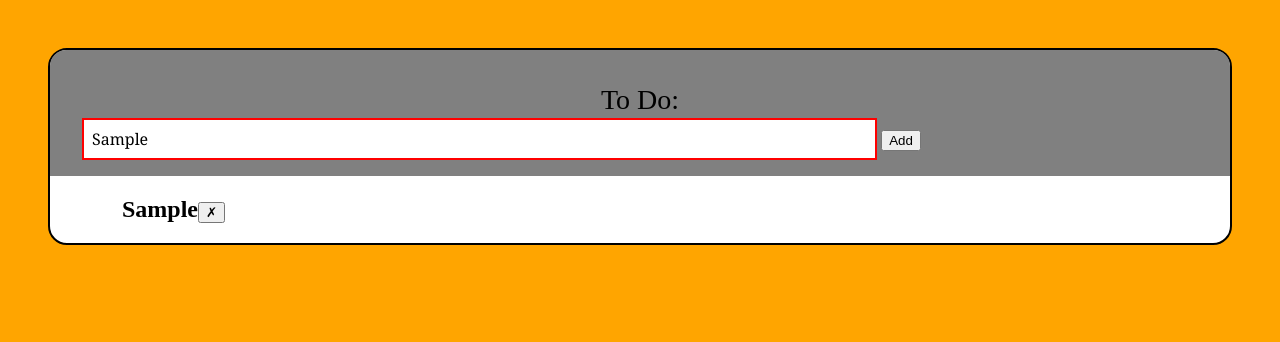
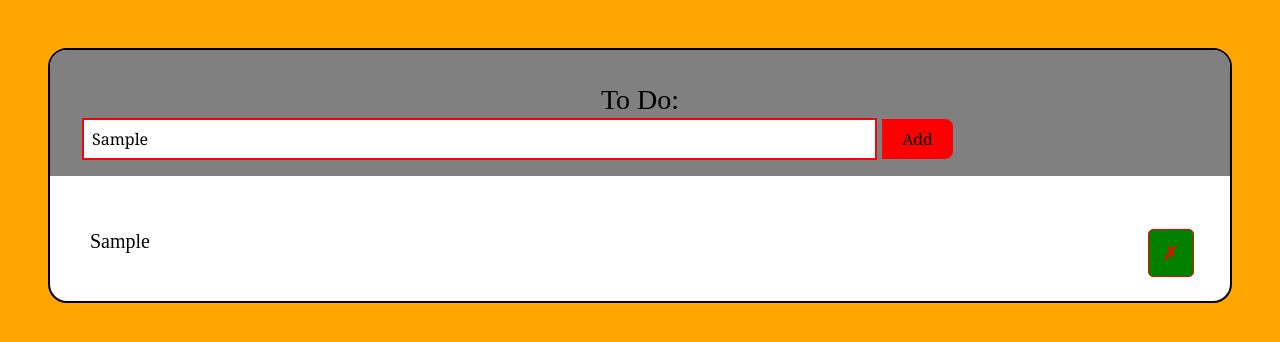
Before and after one commit to natalie-macpherson/dsn1676-assignment-5, a plain HTML site: page index.html in a window 1280 px wide. Both pictures are taken after typing "Sample" into the empty fields and a click on the button "Add". Drawn offline with nearby package versions, Linux system fonts and the light colour scheme.

Commit message:
add the styling to the classes from js

```diff
--- a/css/main.css
+++ b/css/main.css
@@ -64,3 +64,49 @@ li {
 	list-style-type: none;
 	padding-left: 2rem;
 }
+
+.addbtn {
+	border-radius: 0 9px 9px 0;
+	border: gray 1px solid;
+	background-color: red;
+	padding: .75rem 1.25rem .75rem 1.25rem;
+	font-size: 1rem;
+	line-height: 1rem;
+	font-family: Georgia, serif;
+}
+
+.addbtn:hover{
+	background-color: green;
+}
+
+.add {
+	padding:.5rem;
+}
+
+.done {
+	border: red 1px solid;
+	background-color: green;
+	border-radius: 5px;
+	color: red;
+	width: 2rem;
+	position: relative;
+	float: right;
+	margin-right: 1.75rem;
+	height: 2.75rem;
+	font-size: 1.25rem;
+}
+
+.strike {
+	text-decoration: line-through;
+	color: red;
+}
+
+h2 {
+	display: inline-block;
+	font-size: 1.25rem;
+	line-height: 1.50rem;
+	width: 100%;
+	font-weight: lighter;
+	margin-bottom: 0;
+	padding-top: .75rem;
+}
```
